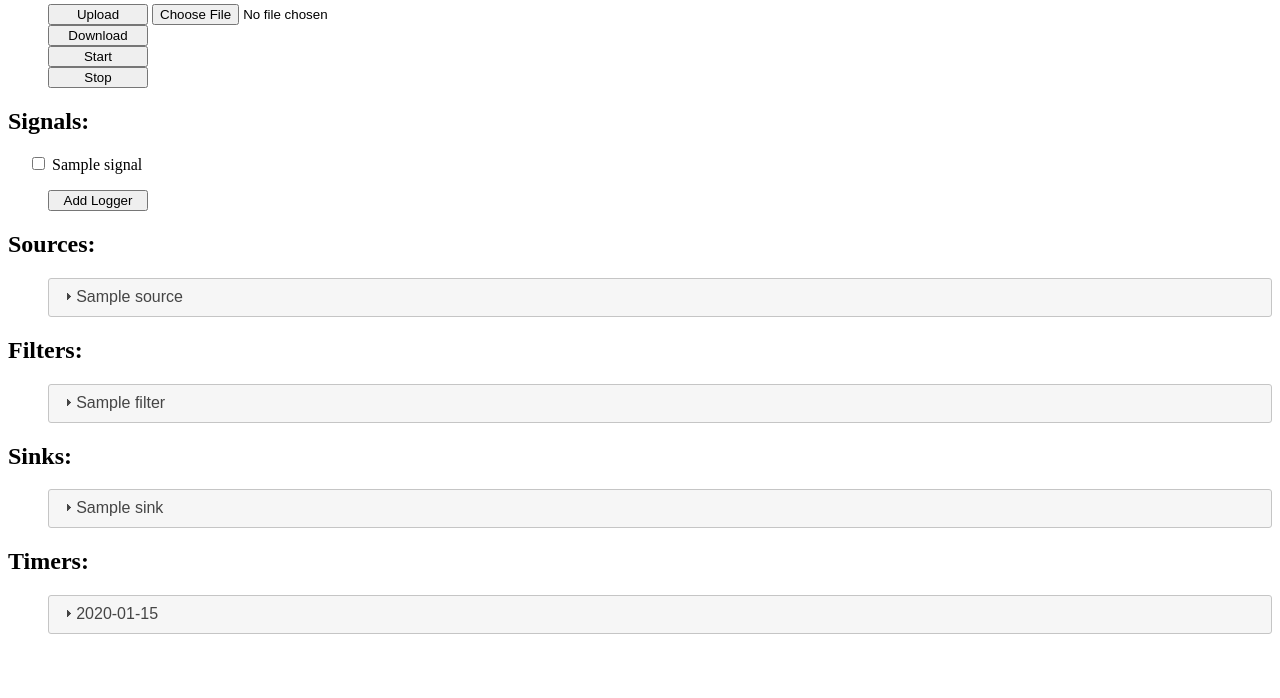
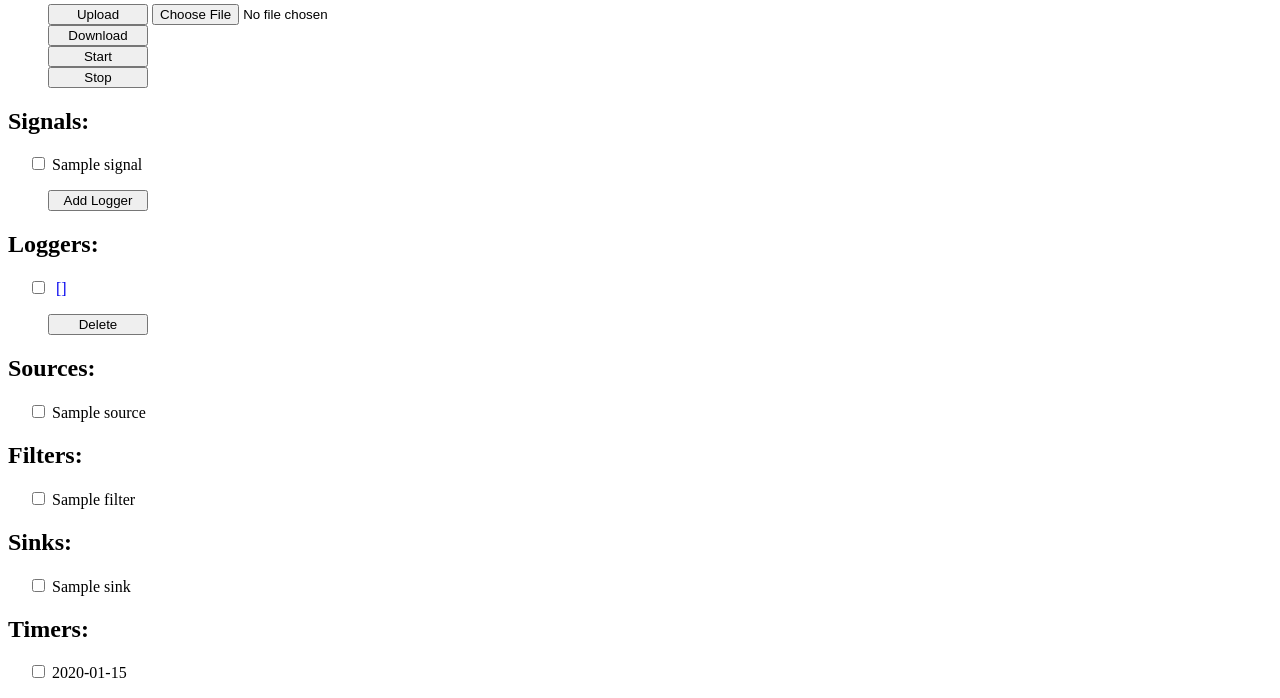
Before and after one commit to mcdeoliveira/pyctrl, a Python web app: template pyctrl/flask/templates/index.html in a window 1280 px wide. Shown: the part 208-906 px from the top of the page. Before the commit the page ends 842 px from the top, so only its background shows below. Run offline with Jinja, Linux system fonts and the light colour scheme; the template is opened without the code that fills it: most values are stand-ins (such as "Sample title", 1, 10 or a date in 2020); one stand-in notice (Sample message) is shown.

Commit message:
improved index

```diff
--- a/pyctrl/flask/static/css/pyctrl.css
+++ b/pyctrl/flask/static/css/pyctrl.css
@@ -12,12 +12,11 @@ p.status {
     margin-left: 45px;
 }
 
-ul.signals {
-    list-style: none;
+ul.signals, ul.blocks {
     padding-left: 0px;
 }
 
-.signals li {
+.signals, .blocks li {
     list-style: none;
     margin-left: 20px;
 }
@@ -29,7 +28,3 @@ ul.signals {
 .button {
     width: 100px;
 }
-
-div.blocks {
-    margin-left: 40px;
-}
--- a/pyctrl/flask/templates/index.html
+++ b/pyctrl/flask/templates/index.html
@@ -19,8 +19,67 @@
 	     obj.css({'height': 'auto'});
 	 }
 
+	 function flash(messages) {
+	     messages.forEach(function(e) {
+		 $("#flash_list").append("<li><pre>" + e + "</pre></li>");
+	     });
+	     $("#flash_div").css("visibility", "visible");
+	     $("body").on("click", clear_flash);
+	 }
+
+	 function clear_flash() {
+	     $("#flash_list li").remove();
+	     $("#flash_div").css("visibility", "hidden");
+	     $("body").off("click");
+	 }
+
+	 function add_element(element, class_name, name, label) {
+	     $(element).append("<li class=\"" + class_name + "\" id=" +
+			  label + "><input type=\"checkbox\" name=\"" +
+			  name + "\" value=\"" + label + "\">&nbsp; " +
+			  label + "</li>");
+	 }
+
+	 function add_logger(element, name, label) {
+	     $(element).append("<li class=\"logger\" id=" +
+			       label + "><input type=\"checkbox\" name=\"" +
+			       name + "\" value=\"" + label + "\">&nbsp; " +
+			       "<a href=\"{{ baseurl }}/scope/" +
+			       label + "\" target=\"_\">" + label +
+			       "</a></li>");
+	 }
+
+	 function get_signal() {
+	     var e = $(this);
+	     var label = e[0].id;
+	     $.get("{{ baseurl }}/get/signal/" + label,
+		   function(data) {
+		       if ('status' in data && data.status != "success") {
+			   alert("Could not retrieve signal '" + label + "'. Message = " + data.message);
+			   return
+		       }
+
+		       var value = data[label];
+		       if ($.isNumeric(value)) {
+			   value = value.toFixed(2);
+		       }
+		       if (typeof value != 'string') {
+			   value = value.toString();
+		       }
+		       e.tooltip('option',
+				 'content',
+				 value);
+
+		       console.log("tooltip set for signal '" + label + "'");
+		   })
+	      .fail(function() {
+		  alert("Could not retrieve signal '" + label + "'!");
+	      });
+	 }
+
 	 $( function() {
-	     $(".accordion").accordion({
+
+	     $(".caccordion").accordion({
 		 collapsible: true,
 		 heightSyle: "fill",
 		 active : false,
@@ -45,8 +104,7 @@
 		     populate_block(div, match, id);
 		 }
 	     });
-	     $(".accordion").accordion("option", "heightStyle", "fill");
-
+	     $(".caccordion").accordion("option", "heightStyle", "fill");
 
 	     $("#add_logger").click(function(e){
 
@@ -66,6 +124,9 @@
 		     signals.push('clock');
 		 }
 
+		 // uncheck marked signals
+		 $("#signals input:checkbox").prop('checked', false);
+
 		 // create logger
 		 var jqxhr = $.get("{{ baseurl }}/add/sink/_logger" +
 				   logger_count + "/pyctrl.block/Logger",
@@ -83,12 +144,65 @@
 				   })
 			      .done(function() {
 				  console.log("Logger succesfully installed.");
+				  // add element
+				  add_logger("#loggers",
+					     "loggers",
+					     "_logger" + logger_count);
+				  // flash
+				  flash(["Logger '_logger" + logger_count + "' succesfully installed."]);
 				  logger_count += 1;
 			      })
 			      .fail(function() {
 				  alert("Could not install logger!");
 			      });
 
+	     });
+
+	     $("#remove_logger").click(function(e){
+
+		 // retrieve marked loggers
+		 var loggers = []
+		 $("#loggers input:checkbox:checked").each(function(e){
+		     loggers.push($(this)[0].value);
+		 });
+
+		 // return if empty
+		 if (loggers.length == 0) {
+		     return;
+		 }
+
+		 // uncheck marked signals
+		 $("#loggers input:checkbox").prop('checked', false);
+
+		 // remove logger
+		 loggers.forEach(function(e) {
+
+		     var jqxhr = $.get("{{ baseurl }}/remove/sink/" + e,
+				       function(data) {
+					   if (data.status != "success") {
+					       alert("Could not remove logger. Message = " + data.message);
+					       return
+					   }
+				       })
+				  .done(function() {
+				      console.log("Logger succesfully removed.");
+				      // remove element
+				      $("#" + e + ".logger").remove();
+
+				      // flash
+				      flash(["Logger '" + e + "' succesfully removed."]);
+				  })
+				  .fail(function() {
+				      alert("Could not remove logger!");
+				  });
+
+		 })
+
+	     });
+
+	     // hover over signals
+	     $("#signals li").tooltip({
+		 open: get_signal
 	     });
 
 	 });
@@ -98,21 +212,17 @@
     <body>
 
 	{% with messages = get_flashed_messages() %}
-	{% if messages %}
-	<div class="flashes">
-	    <ul class="flashes">
+	<div id="flash_div" class="flashes" style="visibility: {% if messages %}visible{% else %}hidden{% endif %}">
+	    <ul id="flash_list" class="flashes">
 		{% for message in messages %}
 		<li><pre>{{ message }}</pre></li>
 		{% endfor %}
 	    </ul>
 	</div>
+	{% if messages %}
 	<script>
-	 // reload after click
-	 console.log('Will install click handler');
-	 $("body").on("click",
-		      function() {
-			  window.location.reload(true);
-		      });
+	 // clear flashes after click
+	 $("body").on("click", clear_flash);
 	</script>
 	{% endif %}
 	{% endwith %}
@@ -156,13 +266,14 @@
 	</ul>
 
 	<h2>Signals:</h2>
-	<form id="signals"
-	      action="">
-	    <ul class="signals">
+	<form action="">
+	    <ul id="signals" class="signals">
 		{% for s in signals %}
-		<li><input type="checkbox"
+		<li class="tooltip" title="Loading..." id="{{ s }}">
+		    <input type="checkbox"
 			   name="signals"
-			   value="{{ s }}">&nbsp;{{ s }}</li>
+			   value="{{ s }}">&nbsp;{{ s }}
+		</li>
 		{% endfor %}
 	    </ul>
 	    <ul class="actions">
@@ -174,41 +285,66 @@
 		</li>
 	    </ul>
 	</form>
+	<h2>Loggers:</h2>
+	<form action="">
+	    <ul id="loggers" class="blocks loggers">
+		{% for s in loggers %}
+		<li class="logger" id="{{ s }}">
+		    <input type="checkbox"
+			   name="loggers"
+			   value="{{ s }}">&nbsp;
+		    <a href="{{ baseurl }}/scope/{{ s }}" target="_">{{ s }}</a>
+		</li>
+		{% endfor %}
+	    </ul>
+	    <ul class="actions">
+		<li>
+		    <input id="remove_logger",
+			   class="button"
+			   type="button"
+			   value="Delete">
+		</li>
+	    </ul>
+	</form>
 	<h2>Sources:</h2>
-	<div class="accordion blocks sources" id="source">
+	<ul class="blocks sources" id="sources">
 	    {% for s in sources %}
-	    <h3 class="source" id="{{ s }}">{{ s }}</h3>
-	    <div class="source" id="{{ s }}" style="height: auto">
-		<p>Loading...</p>
-	    </div>
+	    <li class="source" id="{{ s }}">
+		<input type="checkbox"
+		       name="sources"
+		       value="{{ s }}">&nbsp;{{ s }}
+	    </li>
 	    {% endfor %}
-	</div>
+	</ul>
 	<h2>Filters:</h2>
-	<div class="accordion blocks filters" id="filter">
+	<ul class="blocks filters" id="filters">
 	    {% for s in filters %}
-	    <h3 class="filter" id="{{ s }}">{{ s }}</h3>
-	    <div class="timer" id="{{ s }}" style="height: auto">
-		<p>Loading...</p>
-	    </div>
+	    <li class="filter" id="{{ s }}">
+		<input type="checkbox"
+		       name="filters"
+		       value="{{ s }}">&nbsp;{{ s }}
+	    </li>
 	    {% endfor %}
-	</div>
+	</ul>
 	<h2>Sinks:</h2>
-	<div class="accordion blocks sinks" id="sink">
+	<ul class="blocks sinks" id="sinks">
 	    {% for s in sinks %}
-	    <h3 class="sink" id="{{ s }}">{{ s }}</h3>
-	    <div class="timer" id="{{ s }}" style="height: auto">
-		<p>Loading...</p>
-	    </div>
+	    <li class="sink" id="{{ s }}">
+		<input type="checkbox"
+		       name="sinks"
+		       value="{{ s }}">&nbsp;{{ s }}
+	    </li>
 	    {% endfor %}
-	</div>
+	</ul>
 	<h2>Timers:</h2>
-	<div class="accordion blocks timers" id="timer">
+	<ul class="blocks timers" id="timers">
 	    {% for s in timers %}
-	    <h3 class="timer" id="{{ s }}">{{ s }}</h3>
-	    <div class="timer" id="{{ s }}" style="height: auto">
-		<p>Loading...</p>
-	    </div>
+	    <li class="timer" id="{{ s }}">
+		<input type="checkbox"
+		       name="timers"
+		       value="{{ s }}">&nbsp;{{ s }}
+	    </li>
 	    {% endfor %}
-	</div>
+	</ul>
     </body>
 </html>
```
Also changed, not shown: pyctrl/flask/server.py (+10 -13 lines), pyctrl/flask/static/js/plot.js (+17 -3 lines), pyctrl/flask/templates/scope.html (+18 -85 lines).
